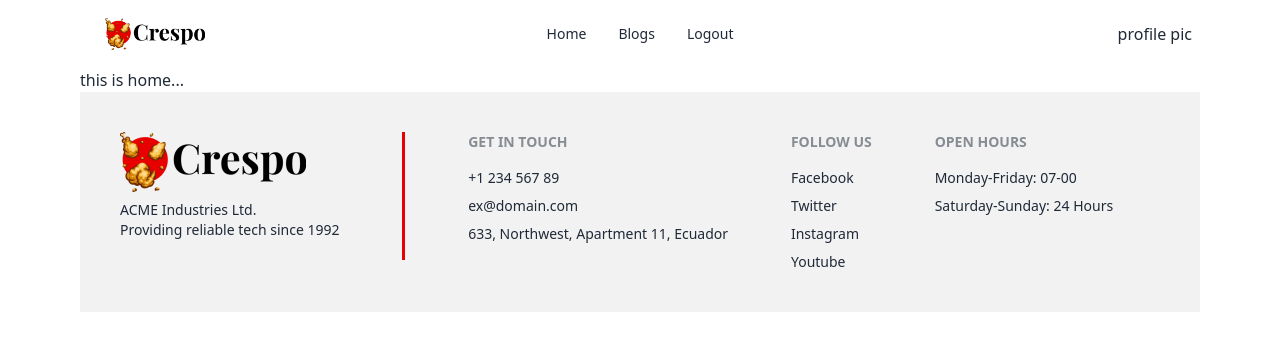
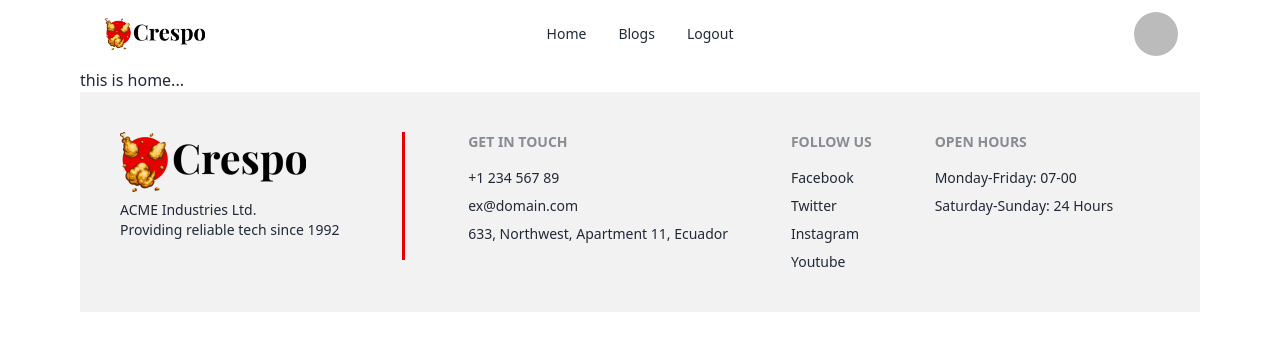
Before and after one commit to mehrabhossain1/crespo-recipes-client, a React (Vite) app: page / in a window 1280 px wide. Shown: the top 350 px of the page. Built offline with nearby package versions, Linux system fonts and the light colour scheme; no server answers; sample sign-in values are in the browser's storage.

Commit message:
displayName on hover

```diff
--- a/package.json
+++ b/package.json
@@ -16,7 +16,8 @@
     "react-hook-form": "^7.45.4",
     "react-hot-toast": "^2.4.1",
     "react-router-dom": "^6.15.0",
-    "react-spinners": "^0.13.8"
+    "react-spinners": "^0.13.8",
+    "react-tooltip": "^5.21.1"
   },
   "devDependencies": {
     "@types/react": "^18.2.15",
--- a/src/pages/Shared/Navbar/Navbar.jsx
+++ b/src/pages/Shared/Navbar/Navbar.jsx
@@ -2,6 +2,7 @@ import useAuth from "../../../hooks/useAuth";
 import Logo from "./Logo";
 import { Link } from "react-router-dom";
 import toast from "react-hot-toast";
+import { Tooltip } from "react-tooltip";
 
 const Navbar = () => {
   const { user, logOut } = useAuth();
@@ -45,7 +46,7 @@ const Navbar = () => {
 
   return (
     <>
-      <div className='navbar bg-base-100'>
+      <nav className='navbar bg-base-100'>
         <div className='navbar-start'>
           <div className='dropdown'>
             <label tabIndex={0} className='btn btn-ghost lg:hidden'>
@@ -80,16 +81,23 @@ const Navbar = () => {
         </div>
         <div className='navbar-end'>
           {user ? (
-            <>
-              <div>profile pic</div>
-            </>
+            <div className='relative'>
+              <img
+                className='w-12 h-12 rounded-full border-2 border-white mr-3'
+                src={user.photoURL}
+                alt='profile picture'
+                data-tooltip-id='my-tooltip'
+                data-tooltip-content={user.displayName}
+              />
+              <Tooltip id='my-tooltip' />
+            </div>
           ) : (
             <>
               <button>sign up</button> <button>login</button>
             </>
           )}
         </div>
-      </div>
+      </nav>
     </>
   );
 };
```
Also changed, not shown: testcode.jsx (deleted, +0 -73 lines), 1 other file (tests, documents, lock files or other folders).
